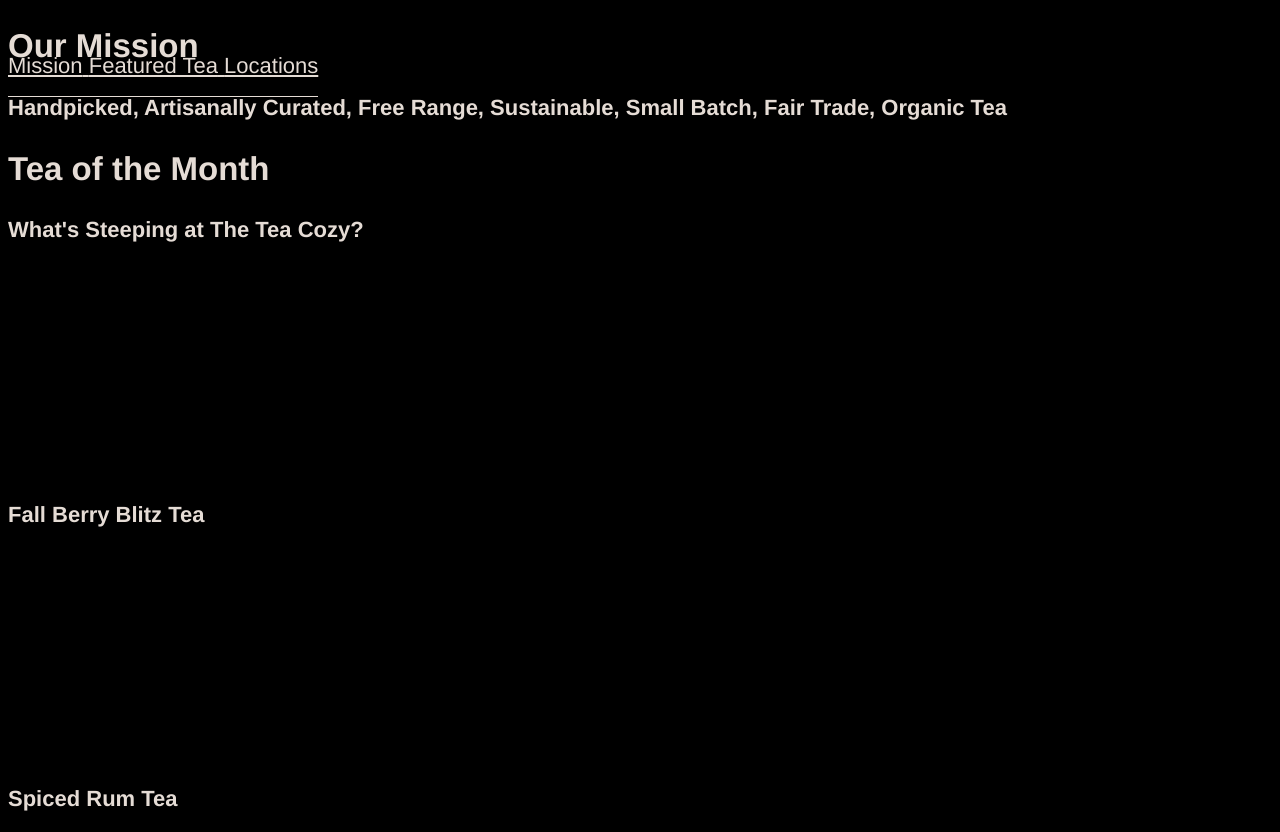
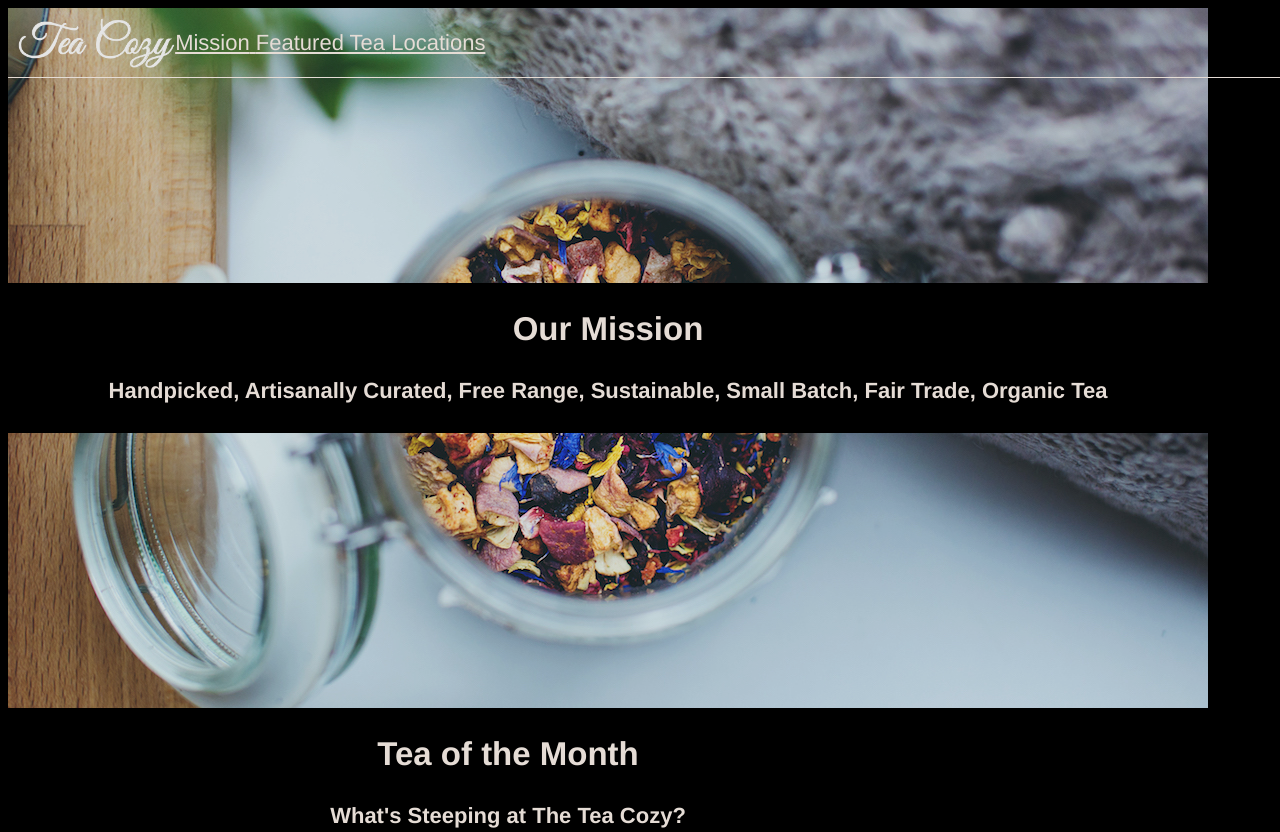
Before and after one commit to thill1982/teacozy, a plain HTML site: page index.html in a window 1280 px wide. Shown: the top 832 px of the page. Drawn offline with Linux system fonts and the light colour scheme.

Commit message:
Start on top section

```diff
--- a/index.html
+++ b/index.html
@@ -3,11 +3,11 @@
   <head>
     <meta charset="utf-8">
     <title>Tea Cozy</title>
-    <link rel="stylesheet" type="text/css" href="/resources/css/style.css">
+    <link rel="stylesheet" type="text/css" href="./resources/css/style.css">
   </head>
   <body>
     <div class="header">
-      <img src="../images/img-tea-cozy-logo.png" alt="">
+      <img src="./resources/images/img-tea-cozy-logo.png" alt="">
       <nav>
         <span>Mission</span>
         <span>Featured Tea</span>
--- a/resources/css/style.css
+++ b/resources/css/style.css
@@ -4,22 +4,43 @@ body {
   color: seashell;
   background-color: black;
   opacity: 0.9;
-  align-text: center;
+  text-align: center;
 }
 
 .header {
+  display: flex;
   position: fixed;
   height: 69px;
   border-bottom: 1px solid seashell;
   text-decoration: underline;
+  margin-bottom: 70px;
+  align-items: center;
+  width: 100%;
+  z-index: 5;
+}
+
+.header nav {
+
+
+}
+
+.header img {
+    height: 50px;
+    padding-left: 10px;
 }
 
 .top-section {
+  display: flex;
+  align-items: center;
+  justify-content: center;
+  height: 700px;
   width: 1200px;
+  background-image: url("../images/img-mission-background.jpg")
 }
 
 .top-slogan {
-
+  width: 1200px;
+  background-color: black;
 }
 
 .middle-section {
```
